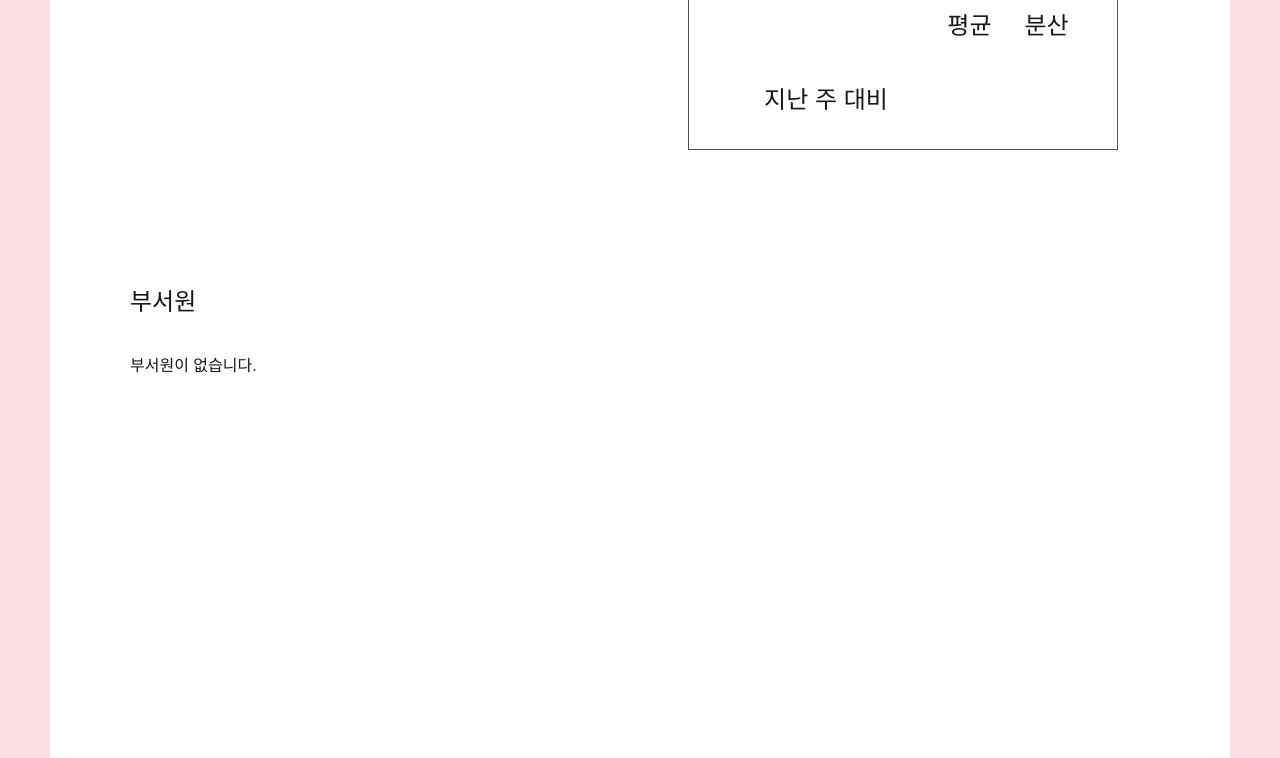
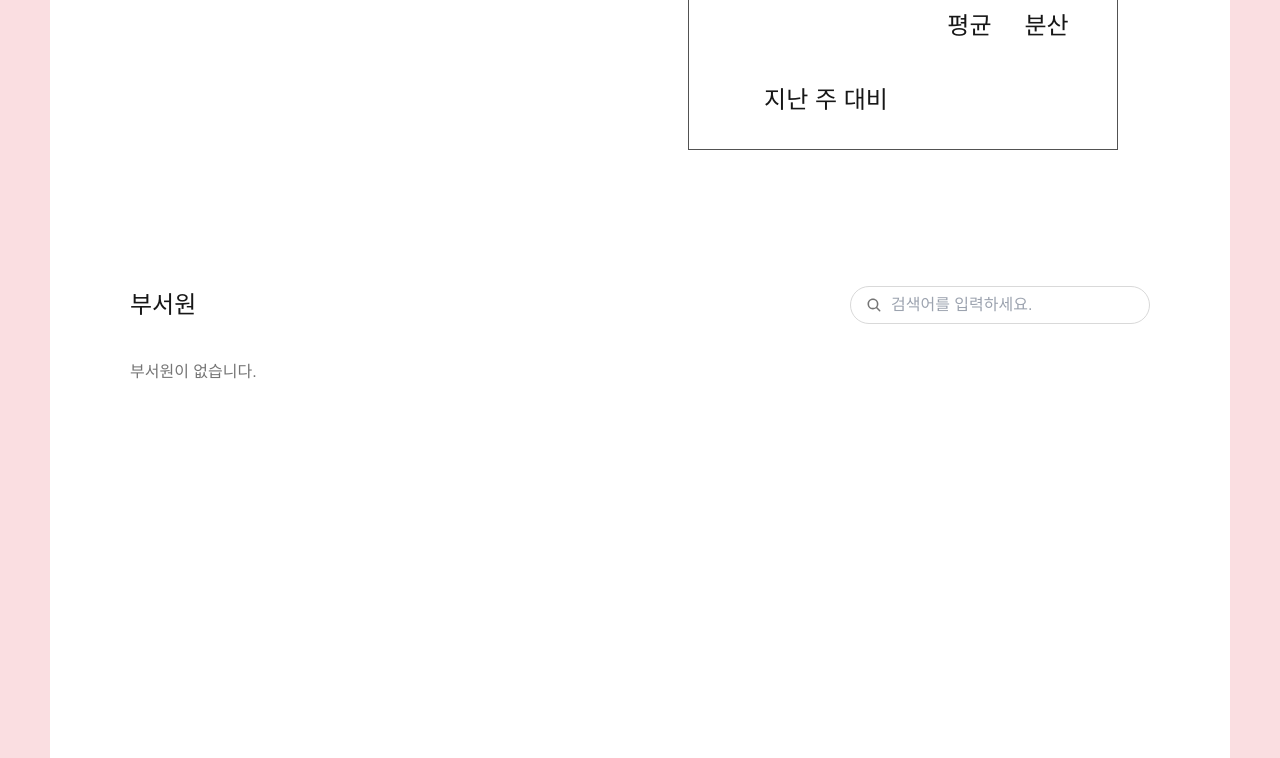
Before and after one commit to gjtjdwl/insideout-front, a Next.js app: page /manage/department in a window 1280 px wide. Shown: the part 484-1242 px from the top of the page. Built offline with nearby package versions, Linux system fonts and the light colour scheme.

Commit message:
feat : 매니저 부서원 검색 기능

```diff
--- a/app/(header)/manage/department/page.tsx
+++ b/app/(header)/manage/department/page.tsx
@@ -3,11 +3,12 @@
 import dynamic from 'next/dynamic';
 import DepartmentCard from '@/app/components/DepartmentCard';
 import { ManageAPI } from '@/app/api';
-import { useEffect, useState } from 'react';
+import { useEffect, useMemo, useState } from 'react';
 import { useUser } from '@/app/hooks/useUser';
 import { MemberData, statisticData } from '@/app/types/manage';
 import { formatDateTimeDepart } from '@/app/utils/dataFormatter';
 import RenderLineChart from '@/app/components/ReCharts';
+import SearchInput from '@/app/components/SearchInput';
 
 export default function managerAdminPage() {
   const route = `/manage/accepted/`;
@@ -16,6 +17,7 @@ export default function managerAdminPage() {
   const [orsList, setOrsList] = useState<statisticData[]>([]);
   const [loading, setLoading] = useState<boolean>(true);
   const [latest, setLatest] = useState<statisticData>();
+  const [searchValue, setSearchValue] = useState<string>('');
   // ORSdata load
   const orsStats = async () => {
     try {
@@ -67,6 +69,21 @@ export default function managerAdminPage() {
     }
   };
 
+  const filteredNoticeList = useMemo(() => {
+    return memberList.filter(
+      (mem) =>
+        mem.name.toLowerCase().includes(searchValue.toLowerCase()) ||
+        mem.userId.toLowerCase().includes(searchValue.toLowerCase())
+    );
+  }, [searchValue, memberList]);
+
+  const handleClear = () => {
+    setSearchValue('');
+  };
+  const handleKeyPress = (e: React.KeyboardEvent) => {
+    if (e.key === 'Enter') {
+    }
+  };
   useEffect(() => {
     if (user) {
       const handleLoad = async () => {
@@ -148,14 +165,24 @@ export default function managerAdminPage() {
                   </div>
                 </div>
               </div>
-              <div className="mt-12 md:mt-24 font-medium md:text-2xl">
-                부서원
+              <div className='flex items-center justify-between mt-12 md:mt-24'>
+                <div className="font-medium md:text-2xl">
+                  부서원
+                </div>
+                <div className="">
+                  <SearchInput
+                    searchValue={searchValue}
+                    onChange={setSearchValue}
+                    onClear={handleClear}
+                    onKeyDown={handleKeyPress}
+                  />
+                </div>
               </div>
-              {memberList.length === 0 ? (
-                <div className="mt-9 min-h-[30vh]">부서원이 없습니다.</div>
+              {filteredNoticeList.length === 0 ? (
+                <div className="mt-9 min-h-[30vh] text-[#757575]">부서원이 없습니다.</div>
               ) : (
                 <div className="grid grid-cols-2 gap-x-2 gap-y-2 sm:gap-x-6 sm:gap-y-5 mt-9">
-                  {memberList.map((person) => (
+                  {filteredNoticeList.map((person) => (
                     <DepartmentCard
                       key={person.userId}
                       route={`${route}${person.userId}`}
--- a/app/components/SearchInput.tsx
+++ b/app/components/SearchInput.tsx
@@ -22,7 +22,7 @@ const SearchInput: React.FC<SearchInputProps> = ({
         onChange={(e) => onChange(e.target.value)}
         onKeyDown={onKeyDown}
         placeholder="검색어를 입력하세요."
-        className="border border-[#D9D9D9] rounded-3xl block min-w-0 grow py-1.5 pr-6 pl-10 text-base text-gray-900 placeholder:text-gray-400 focus:outline focus:outline-0 sm:text-sm/6"
+        className="border border-[#D9D9D9] rounded-3xl block min-w-0 grow py-1.5 pr-6 pl-10 text-sm md:text-base text-gray-900 placeholder:text-gray-400 placeholder:text-xs md:placeholder:text-base focus:outline focus:outline-0"
       />
       {searchValue && (
         <IoClose
```
